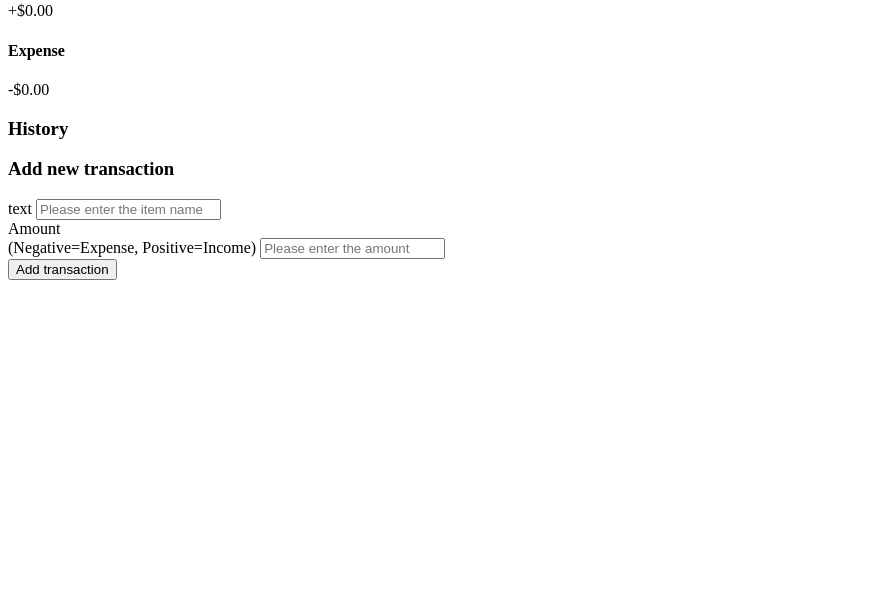
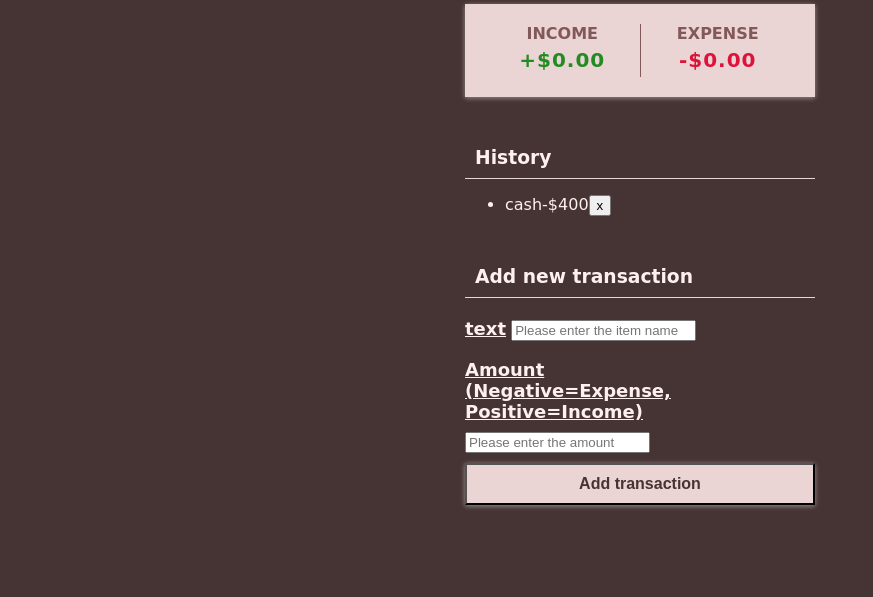
Before and after one commit to PraiseJS/Expense, a plain HTML site: page index.html in a window 1280 px wide. Shown: the part 203-800 px from the top of the page, without its empty margins (0-873 px from the left). Drawn offline with Linux system fonts and the light colour scheme.

Commit message:
updated codes

```diff
--- a/index.html
+++ b/index.html
@@ -5,28 +5,29 @@
     <meta http-equiv="X-UA-Compatible" content="IE=edge">
     <meta name="viewport" content="width=device-width, initial-scale=1.0">
     <title>Expense Tracker</title>
+    <link rel="stylesheet" href="./style.css">
 </head>
 <body>
-    <h2>Expense Tracker</h2>
-
+    <h2>EXPENSE TRACKER</h2>
     <div class="container">
         <h4>Your Balance</h4>
-
         <h1 id="balance">$0.00</h1>
 
         <div class="inc-exp-container">
             <div>
                 <h4>Income</h4>
-                <p id="money-plus" class="money-plus">+$0.00</p>
+                <p id="money-plus" class="money plus">+$0.00</p>
             </div>
 
             <div>
                 <h4>Expense</h4>
-                <p id="money-minus" class="money-minus">-$0.00</p>
+                <p id="money-minus" class="money minus">-$0.00</p>
             </div>
-
-            <div>
+        </div>
         <h3>History</h3>
+        <ul id="list" class="list">
+            <li class="minus">cash<span>-$400</span><button class="delete-btn">x</button></li>
+        </ul>
         <h3>Add new transaction</h3>
 
         <form action="" id="form">
@@ -38,10 +39,9 @@
                 <label for="amount">Amount <br> (Negative=Expense, Positive=Income) </label>
                 <input type="text" id="text" placeholder="Please enter the amount">
             </div>
+
             <button class="btn">Add transaction</button>
         </form>
     </div>
-        </div>
-    </div>
 </body>
 </html>
--- a/style.css
+++ b/style.css
@@ -22,3 +22,86 @@ body{
     margin: 0;
     min-height: 100vh;
 }
+
+.container{
+    margin: 30px auto;
+    width: 350px;
+}
+h1{
+    letter-spacing: 1px;
+    margin: 0;
+}
+h3{
+    border-bottom: 1px solid var(--line);
+    padding: 10px;
+    margin: 40px 0 10px;
+}
+h4{
+    margin: 0;
+    text-transform: uppercase;
+    color: var(--last);
+}
+
+p{
+    color: var(--bg);
+    font-weight: bold;
+}
+.inc-exp-container{
+    background-color: var(--line);
+    padding: 20px;
+    box-shadow: var(--box-shadow);
+    display: flex;
+    justify-content: space-between;
+    margin: 20px 0;
+}
+.inc-exp-container div{
+    flex: 1;
+    text-align: center;
+}
+.inc-exp-container > div:first-of-type{
+    border-right: 1px solid var(--last);
+}
+.money{
+    font-size: 20px;
+    letter-spacing: 1px;
+    margin: 5px 0;
+}
+.money.plus{
+    color: forestgreen;
+}
+.money.minus{
+    color: crimson;
+}
+
+label{
+    display: inline-block;
+    margin: 10px 0;
+    font-size: large;
+    font-weight: bold;
+    text-decoration: underline;
+}
+/* input[type="text"]. */
+input[type="number"]{
+    border: 1px solid var(--last);
+    border-radius: 5px;
+    display: block;
+    font-size: 16px;
+    padding: 10px;
+    width: 100%;
+}
+.btn{
+    cursor: pointer;
+    background-color: var(--line);
+    box-shadow: var(--box-shadow);
+    color: var(--bg);
+    display: block;
+    font-size: 16px;
+    font-weight: bold;
+    margin: 10px 0 30px;
+    padding: 10px;
+    width: 100%;
+}
+.btn:focus,
+.delete-btn:focus{
+    outline: none;
+}
```
Lines whose indentation alone changed are shown as unchanged.
